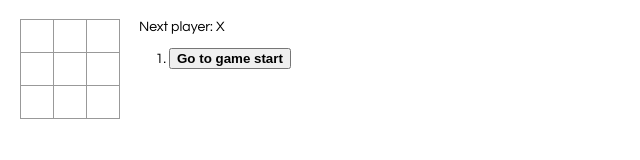
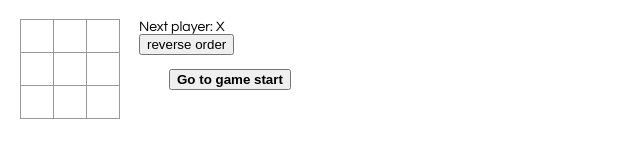
Before and after one commit to kywbaek/tic-tac-toe-react, a React app: page / in a window 1280 px wide. Shown: the whole page, without its empty margins (0-640 px from the left). Built offline with nearby package versions, Linux system fonts and the light colour scheme.

Commit message:
feat: add a toggle button for reversing move list

```diff
--- a/src/index.css
+++ b/src/index.css
@@ -5,6 +5,8 @@ body {
 
 ol, ul {
   padding-left: 30px;
+  list-style-type: none;
+  text-align: center;
 }
 
 .board-row:after {
--- a/src/index.js
+++ b/src/index.js
@@ -42,6 +42,7 @@ class Game extends React.Component {
       }],
       stepNumber: 0,
       xIsNext: true,
+      ascend: true,
     };
   }
 
@@ -79,6 +80,12 @@ class Game extends React.Component {
     return false;
   }
 
+  toggleOrder() {
+    this.setState({
+      ascend: !this.state.ascend
+    });
+  }
+
   render() {
     const history = this.state.history;
     const current = history[this.state.stepNumber];
@@ -91,7 +98,8 @@ class Game extends React.Component {
       return (
         <li key={move}>
           <button onClick={() =>  this.jumpTo(move)}
-                  style={{"fontWeight": this.isSelected(move)? "bold": "normal"}}>{desc}</button>
+                  style={{"fontWeight": this.isSelected(move) ? "bold": "normal",
+                          "transform": this.state.ascend ? "none": "rotate(180deg)"}}>{desc}</button>
         </li>
       );
     });
@@ -114,7 +122,10 @@ class Game extends React.Component {
         </div>
         <div className="game-info">
           <div>{status}</div>
-          <ol>{moves}</ol>
+          <button onClick={()=>this.toggleOrder()}>
+            reverse order
+          </button>
+          <ul style={{"transform": this.state.ascend ? "none": "rotate(180deg)"}}>{moves}</ul>
         </div>
       </div>
     );
```
